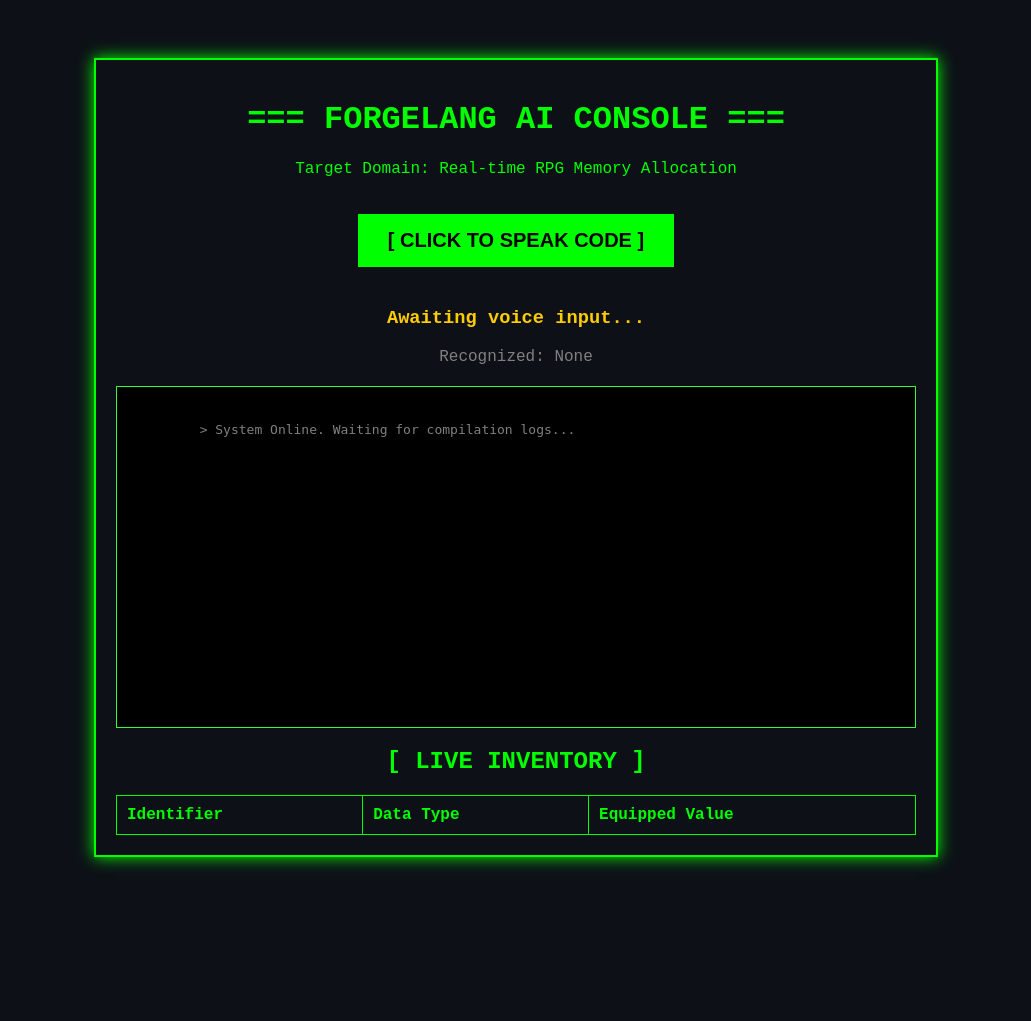
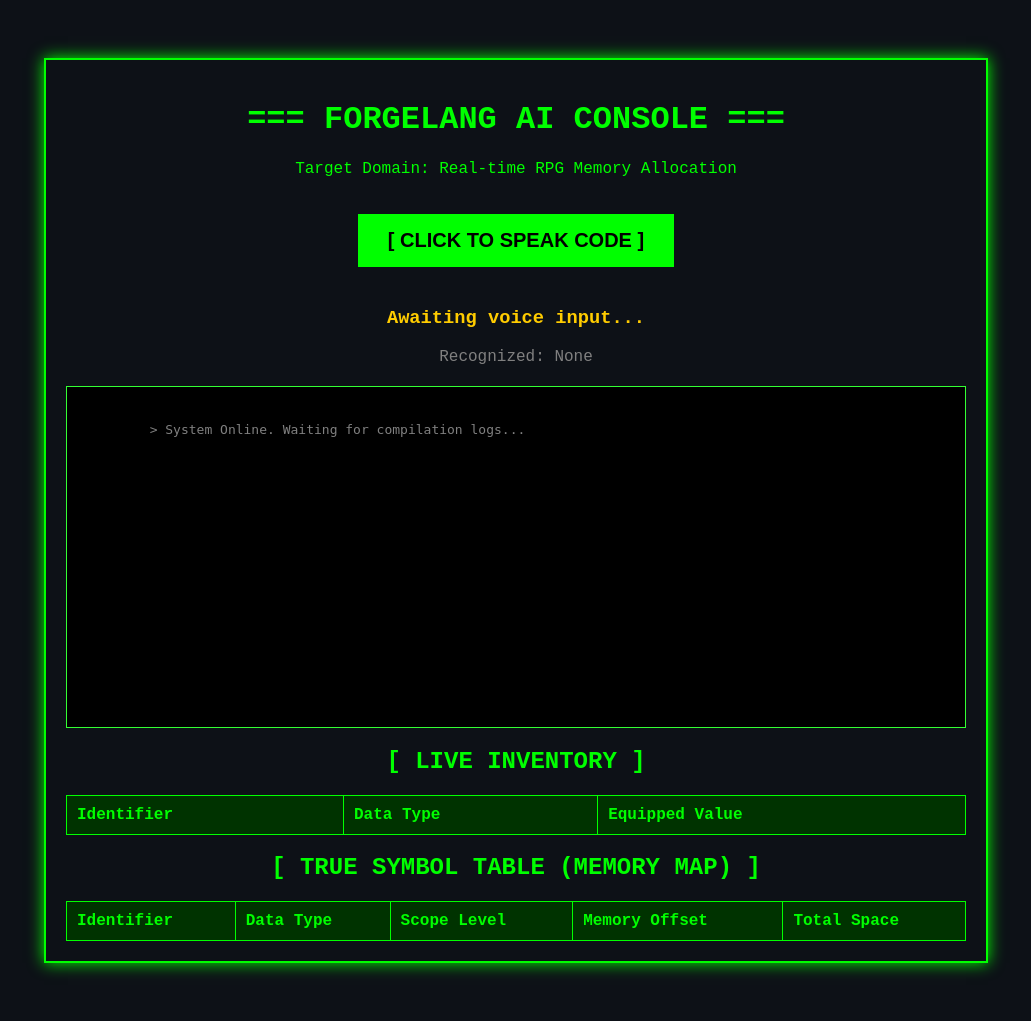
Before and after one commit to KenRaf/ForgeLang_CS0035_Final_Project, a Flask app: page / in a window 1280 px wide. Shown: the whole page, without its empty margins (124-1155 px from the left). Before the commit the page ends 869 px from the top, so only its background shows below. Run offline with Flask 3, Linux system fonts and the light colour scheme; lists and menus that the app fills with data are empty.

Commit message:
Add files via upload

```diff
--- a/CS0035_FinalProject/app.py
+++ b/CS0035_FinalProject/app.py
@@ -6,12 +6,24 @@ import io
 
 app = Flask(__name__)
 
+# Global memory state
 global_inventory = {}
+global_memory_offset = 0  # Tracks exactly where we are in RAM
+
+# Memory footprint rules for the DSL
+TYPE_SIZES = {
+    'hp': 4,
+    'xp': 4,
+    'status': 2,
+    'lore': 64
+}
 
 def format_web_voice(raw_text):
     raw_text = raw_text.replace('-', ' minus ').replace('+', ' plus ').replace('*', ' times ').replace('x', ' times ')
     words = raw_text.lower().split()
-    keywords = ['hp', 'lore', 'xp', 'status', 'equip', 'done', 'spawn', 'plus', 'minus', 'times']
+
+    # CRITICAL: Added 'begin' and 'end' so the compiler doesn't squash them
+    keywords = ['hp', 'lore', 'xp', 'status', 'equip', 'done', 'spawn', 'plus', 'minus', 'times', 'begin', 'end']
 
     processed_words = []
     i = 0
@@ -31,21 +43,42 @@ def format_web_voice(raw_text):
             i += 1
 
     final_string = " ".join(processed_words)
-    if not final_string.endswith("done"):
+
+    # We only auto-append 'done' if the user didn't close a scope bracket
+    if not final_string.endswith("done") and not final_string.endswith("end"):
         final_string += " done"
     return final_string
 
 def run_web_semantics(tokens):
+    global global_memory_offset
     print("\n--- STARTING SEMANTIC ANALYSIS ---")
     i = 0
+    current_level = 0
+
     while i < len(tokens):
-        if tokens[i][0] == 'DATATYPE':
-            dtype = tokens[i][1]
+        token_type = tokens[i][0]
+        token_val = tokens[i][1]
+
+        # Track Scope Levels dynamically
+        if token_type == 'SCOPE_IN':
+            current_level += 1
+            print(f"[SEMANTICS] Scope opened. Dropping to Level {current_level}.")
+            i += 1
+            continue
+        elif token_type == 'SCOPE_OUT':
+            print(f"[SEMANTICS] Scope closed. Returning to Level {current_level - 1}.")
+            current_level = max(0, current_level - 1)
+            i += 1
+            continue
+
+        if token_type == 'DATATYPE':
+            dtype = token_val
             var_name = tokens[i+1][1]
+            space_required = TYPE_SIZES.get(dtype, 4)
 
+            # --- MATH LOGIC ---
             if i + 4 < len(tokens) and tokens[i+4][0] == 'MATH_OP':
                 if dtype not in ['hp', 'xp']:
-                    print(f"[SEMANTICS] FATAL ERROR: Cannot perform math on non-numeric '{dtype}'.")
                     return False, "Fatal Error: Math on non-numeric type."
 
                 val1, op, val2 = int(tokens[i+3][1]), tokens[i+4][1], int(tokens[i+5][1])
@@ -53,21 +86,32 @@ def run_web_semantics(tokens):
                 elif op == 'minus': final_val = val1 - val2
                 elif op == 'times': final_val = val1 * val2
 
-                print(f"[SEMANTICS] Math recognized. Calculating: {val1} {op} {val2} = {final_val}")
-                global_inventory[var_name] = {'type': dtype, 'value': final_val}
+                print(f"[SEMANTICS] Allocating {space_required} bytes at Offset {global_memory_offset}.")
+                global_inventory[var_name] = {
+                    'type': dtype, 'value': final_val,
+                    'level': f"Level {current_level}",
+                    'offset': global_memory_offset,
+                    'space': f"{space_required} bytes"
+                }
+                global_memory_offset += space_required
                 return True, f"Math calculated. {var_name} is now {final_val}."
 
+            # --- STANDARD ASSIGNMENT ---
             else:
                 lit_type, raw_val = tokens[i+3][0], tokens[i+3][1].replace('"', '')
                 if dtype == 'hp' and lit_type != 'LITERAL_NUM':
-                    print(f"[SEMANTICS] FATAL ERROR: Cannot equip STRING into numeric 'hp' stat.")
                     return False, "Fatal Error: Cannot equip text to HP."
                 if dtype == 'lore' and lit_type != 'LITERAL_STR':
-                    print(f"[SEMANTICS] FATAL ERROR: Cannot equip NUMBER into text 'lore' stat.")
                     return False, "Fatal Error: Cannot equip number to Lore."
 
-                print(f"[SEMANTICS] Types match. Binding '{var_name}' to Symbol Table.")
-                global_inventory[var_name] = {'type': dtype, 'value': raw_val}
+                print(f"[SEMANTICS] Allocating {space_required} bytes at Offset {global_memory_offset}.")
+                global_inventory[var_name] = {
+                    'type': dtype, 'value': raw_val,
+                    'level': f"Level {current_level}",
+                    'offset': global_memory_offset,
+                    'space': f"{space_required} bytes"
+                }
+                global_memory_offset += space_required
                 return True, f"Successfully equipped {var_name}."
         i += 1
     return False, "Unknown semantic error."
@@ -81,8 +125,6 @@ def compile_code():
     data = request.json
     raw_voice = data.get('code', '')
 
-    # [STREAM INTERCEPTION START]
-    # Hijack Python's print function and route it to 'captured_output'
     captured_output = io.StringIO()
     sys.stdout = captured_output
 
@@ -103,23 +145,30 @@ def compile_code():
             success, msg = run_web_semantics(tokens)
             print(f"\n[FORGE-AI]: {msg}")
 
-            # Print the UI table to the hidden terminal logs if successful
             if success:
+                # 1. Print standard Live Inventory
                 print("\n" + "="*45)
-                print(f"||{'LIVE INVENTORY (SYMBOL TABLE)':^41}||")
+                print(f"||{'LIVE INVENTORY STATE':^41}||")
                 print("="*45)
                 print(f"|| {'IDENTIFIER':<15} | {'TYPE':<7} | {'VALUE':<10} ||")
                 print("-" * 45)
                 for var, d in global_inventory.items():
-                    print(f"|| {var:<15} | {d['type']:<7} | {d['value']:<10} ||")
-                print("="*45 + "\n")
+                    print(f"|| {var:<15} | {d['type']:<7} | {str(d['value']):<10} ||")
+                print("="*45)
+
+                # 2. Print the TRUE Memory Symbol Table
+                print("\n" + "="*66)
+                print(f"||{'COMPILER SYMBOL TABLE (MEMORY MAP)':^62}||")
+                print("="*66)
+                print(f"|| {'IDENTIFIER':<15} | {'TYPE':<7} | {'LEVEL':<7} | {'OFFSET':<6} | {'SPACE':<9} ||")
+                print("-" * 66)
+                for var, d in global_inventory.items():
+                    print(f"|| {var:<15} | {d['type']:<7} | {d['level']:<7} | {str(d['offset']):<6} | {d['space']:<9} ||")
+                print("="*66 + "\n")
 
     finally:
-        # [STREAM INTERCEPTION END]
-        # Always give print() back to the system
         sys.stdout = sys.__stdout__
 
-    # Grab all the print statements we hijacked as a single text block
     terminal_logs = captured_output.getvalue()
 
     return jsonify({
--- a/CS0035_FinalProject/templates/index.html
+++ b/CS0035_FinalProject/templates/index.html
@@ -5,14 +5,14 @@
     <title>ForgeLang Web Console</title>
     <style>
         body { background-color: #0d1117; color: #00ff00; font-family: 'Courier New', Courier, monospace; text-align: center; padding: 50px; }
-        .container { max-width: 800px; margin: auto; border: 2px solid #00ff00; padding: 20px; box-shadow: 0 0 15px #00ff00; }
+        .container { max-width: 900px; margin: auto; border: 2px solid #00ff00; padding: 20px; box-shadow: 0 0 15px #00ff00; }
         button { background-color: #00ff00; color: #000; font-size: 20px; padding: 15px 30px; border: none; cursor: pointer; font-weight: bold; margin: 20px 0; }
         button:hover { background-color: #fff; }
-        table { width: 100%; border-collapse: collapse; margin-top: 20px; }
+        table { width: 100%; border-collapse: collapse; margin-top: 20px; background-color: #050505; }
         th, td { border: 1px solid #00ff00; padding: 10px; text-align: left; }
+        th { background-color: #003300; }
         .log { margin-top: 20px; color: #ffcc00; }
 
-        /* NEW TERMINAL STYLES */
         #terminal-box {
             background-color: #000;
             color: #00ff00;
@@ -21,7 +21,7 @@
             border: 1px solid #33ff33;
             height: 300px;
             overflow-y: auto;
-            white-space: pre-wrap; /* Keeps Python's print formatting exact */
+            white-space: pre-wrap;
             margin-top: 20px;
             font-family: monospace;
             box-shadow: inset 0 0 10px #000000;
@@ -49,6 +49,15 @@
             <tr><th>Identifier</th><th>Data Type</th><th>Equipped Value</th></tr>
         </thead>
         <tbody id="inventory-body">
+        </tbody>
+    </table>
+
+    <h2>[ TRUE SYMBOL TABLE (MEMORY MAP) ]</h2>
+    <table id="symbol-table">
+        <thead>
+            <tr><th>Identifier</th><th>Data Type</th><th>Scope Level</th><th>Memory Offset</th><th>Total Space</th></tr>
+        </thead>
+        <tbody id="symbol-body">
         </tbody>
     </table>
 </div>
@@ -86,19 +95,34 @@
         document.getElementById('recognized-text').innerText = data.code;
         document.getElementById('status-log').innerText = data.message;
 
-        // INJECT THE PYTHON LOGS INTO THE TERMINAL BOX
         document.getElementById('terminal-box').innerText = data.terminal_logs;
-        // Auto-scroll the terminal to the bottom
         const terminal = document.getElementById('terminal-box');
         terminal.scrollTop = terminal.scrollHeight;
 
         aiSpeak(data.message);
 
-        const tbody = document.getElementById('inventory-body');
-        tbody.innerHTML = '';
+        // Populate Live Inventory
+        const invBody = document.getElementById('inventory-body');
+        invBody.innerHTML = '';
+
+        // Populate Symbol Table
+        const symBody = document.getElementById('symbol-body');
+        symBody.innerHTML = '';
+
         for (const [key, details] of Object.entries(data.inventory)) {
-            const row = `<tr><td>${key}</td><td>${details.type}</td><td>${details.value}</td></tr>`;
-            tbody.innerHTML += row;
+            // Draw Inventory Row
+            const invRow = `<tr><td>${key}</td><td>${details.type}</td><td>${details.value}</td></tr>`;
+            invBody.innerHTML += invRow;
+
+            // Draw Symbol Table Row
+            const symRow = `<tr>
+                <td>${key}</td>
+                <td style="color: #ffcc00;">${details.type}</td>
+                <td style="color: #00ffff;">${details.level}</td>
+                <td style="color: #ff00ff;">${details.offset}</td>
+                <td>${details.space}</td>
+            </tr>`;
+            symBody.innerHTML += symRow;
         }
     };
 </script>
```
